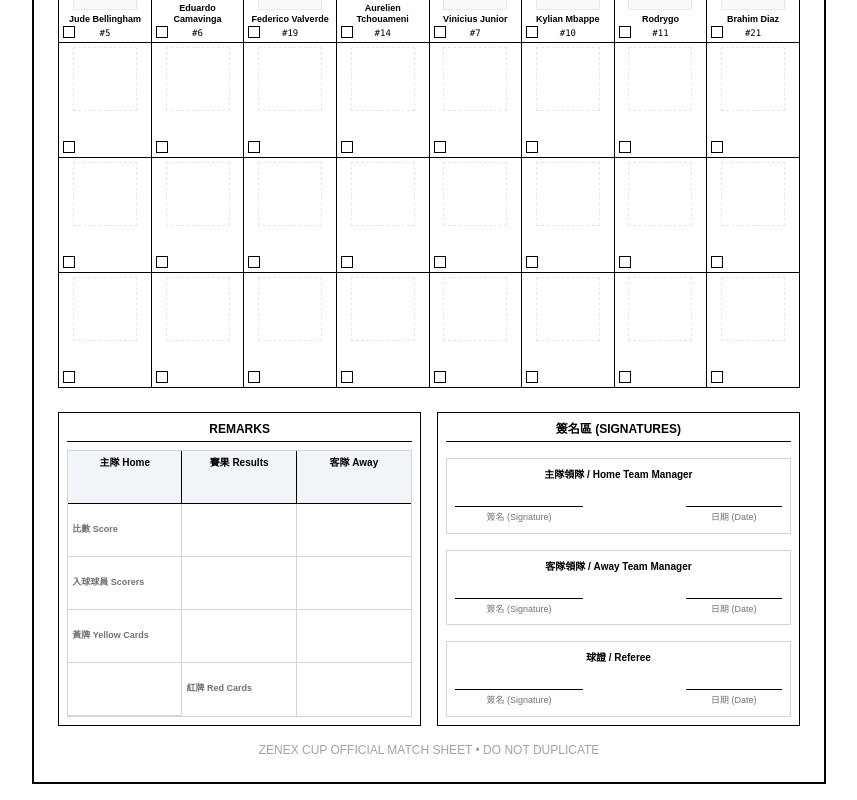
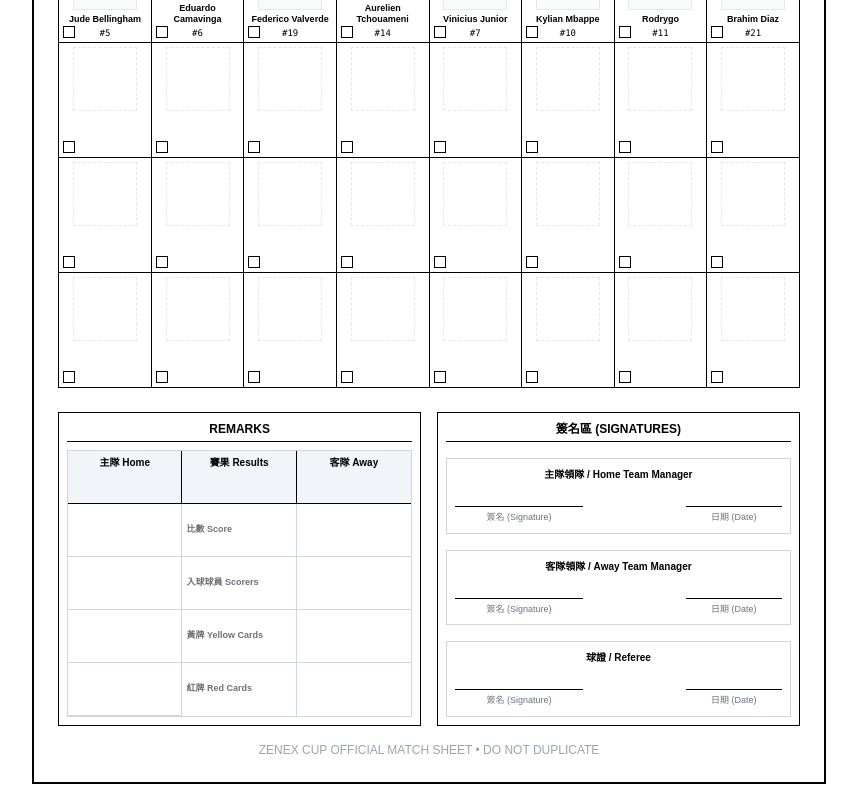
Before and after one commit to clawdfelix-ship-it/football-league-system, a Next.js app: page /admin/match-sheet/demo in a window 1280 px wide. Shown: the part 530-1330 px from the top of the page, without its empty margins (211-1068 px from the left). Built offline with nearby package versions, Linux system fonts and the light colour scheme.

Commit message:
Fix Column B: move row labels (比數/入球球員/黃牌/紅牌) from Column A to Column B (middle column)

```diff
--- a/app/admin/match-sheet/[teamId]/page.tsx
+++ b/app/admin/match-sheet/[teamId]/page.tsx
@@ -215,10 +215,10 @@
               {/* Row 2–5: 比數 / 入球球員 / 黃牌 / 紅牌 */}
               {['比數 Score', '入球球員 Scorers', '黃牌 Yellow Cards', '紅牌 Red Cards'].map((label, ri) => (
                 <React.Fragment key={ri}>
+                  <div style={{ borderRight: '1px solid #999', borderBottom: '1px solid #999' }} />
                   <div style={{ borderRight: '1px solid #999', borderBottom: '1px solid #999', fontSize: '6pt', fontWeight: 700, color: '#666', display: 'flex', alignItems: 'center', paddingLeft: '1mm' }}>
                     {label}
                   </div>
-                  <div style={{ borderRight: '1px solid #999', borderBottom: '1px solid #999' }} />
                   <div style={{ borderBottom: '1px solid #999' }} />
                 </React.Fragment>
               ))}
--- a/app/admin/match-sheet/demo/page.tsx
+++ b/app/admin/match-sheet/demo/page.tsx
@@ -136,16 +136,16 @@
                 <div className="border-r border-b border-black bg-slate-100 p-1 text-center text-[10px] font-bold">賽果 Results</div>
                 <div className="border-b border-black bg-slate-100 p-1 text-center text-[10px] font-bold">客隊 Away</div>
                 {/* Row 2: 比數 Score */}
+                <div className="border-r border-b border-gray-300"></div>
                 <div className="border-r border-b border-gray-300 text-[9px] font-bold text-zinc-500 flex items-center pl-1">比數 Score</div>
-                <div className="border-r border-b border-gray-300"></div>
                 <div className="border-b border-gray-300"></div>
                 {/* Row 3: 入球球員 Scorers */}
+                <div className="border-r border-b border-gray-300"></div>
                 <div className="border-r border-b border-gray-300 text-[9px] font-bold text-zinc-500 flex items-center pl-1">入球球員 Scorers</div>
-                <div className="border-r border-b border-gray-300"></div>
                 <div className="border-b border-gray-300"></div>
                 {/* Row 4: 黃牌 Yellow Cards */}
+                <div className="border-r border-b border-gray-300"></div>
                 <div className="border-r border-b border-gray-300 text-[9px] font-bold text-zinc-500 flex items-center pl-1">黃牌 Yellow Cards</div>
-                <div className="border-r border-b border-gray-300"></div>
                 <div className="border-b border-gray-300"></div>
                 {/* Row 5: 紅牌 Red Cards */}
                 <div className="border-r border-b border-gray-300"></div>
```
